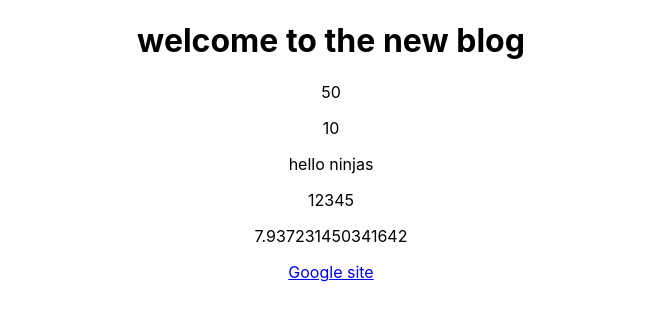
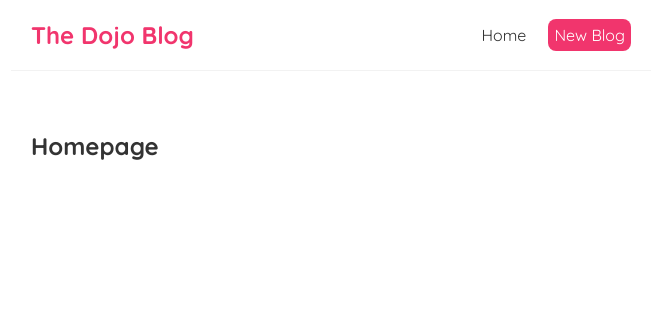
Before and after one commit to Galuz/pruebas-con-react, a React (Create React App) app: page / in a window 1280 px wide. Shown: the top 320 px of the page, without its empty margins (309-971 px from the left). Built offline with nearby package versions, Linux system fonts and the light colour scheme.

Commit message:
tutorial 6. styles.

```diff
--- a/src/App.css
+++ /dev/null
@@ -1,38 +0,0 @@
-.App {
-  text-align: center;
-}
-
-.App-logo {
-  height: 40vmin;
-  pointer-events: none;
-}
-
-@media (prefers-reduced-motion: no-preference) {
-  .App-logo {
-    animation: App-logo-spin infinite 20s linear;
-  }
-}
-
-.App-header {
-  background-color: #282c34;
-  min-height: 100vh;
-  display: flex;
-  flex-direction: column;
-  align-items: center;
-  justify-content: center;
-  font-size: calc(10px + 2vmin);
-  color: white;
-}
-
-.App-link {
-  color: #61dafb;
-}
-
-@keyframes App-logo-spin {
-  from {
-    transform: rotate(0deg);
-  }
-  to {
-    transform: rotate(360deg);
-  }
-}
--- a/src/App.js
+++ b/src/App.js
@@ -1,21 +1,12 @@
-import './App.css';
+import Navbar from './Navbar'
+import Home from './Home'
 
 function App() {
-  const title = 'welcome to the new blog'
-  const likes = 50
-  /* const person = { name: 'yoshi', age: 30 } */
-  const link = 'http://www.google.com'
   return (
     <div className="App">
+      <Navbar />
       <div className="content">
-        <h1>{ title }</h1>
-        <p>{ likes }</p>
-        {/* <p>{ person }</p> */}
-        <p>{ 10 }</p>
-        <p>{ 'hello ninjas' }</p>
-        <p>{ [1,2,3,4,5] }</p>
-        <p>{ Math.random() * 10 }</p>
-        <a href={link}>Google site</a>
+        <Home />
       </div>
     </div>
   );
--- /dev/null
+++ b/src/Home.js
@@ -0,0 +1,9 @@
+const Home = () => {
+    return (
+        <div className="home">
+            <h2>Homepage</h2>
+        </div>
+    );
+}
+
+export default Home;
--- a/src/Navbar.js
+++ b/src/Navbar.js
@@ -4,7 +4,11 @@
             <h1>The Dojo Blog</h1>
             <div className="links">
                 <a href="/">Home</a>
-                <a href="/">New Blog</a>
+                <a href="/create" style={{
+                    color: "white",
+                    backgroundColor: "#f1356d",
+                    borderRadius: '8px'
+                }}>New Blog</a>
             </div>
         </nav>
     );
--- a/src/index.css
+++ b/src/index.css
@@ -1,13 +1,35 @@
-body {
+@import url('https://fonts.googleapis.com/css2?family=Quicksand:wght@300;400;500;600;700&display=swap');
+
+/* base styles */
+* {
   margin: 0;
-  font-family: -apple-system, BlinkMacSystemFont, 'Segoe UI', 'Roboto', 'Oxygen',
-    'Ubuntu', 'Cantarell', 'Fira Sans', 'Droid Sans', 'Helvetica Neue',
-    sans-serif;
-  -webkit-font-smoothing: antialiased;
-  -moz-osx-font-smoothing: grayscale;
+  font-family: "Quicksand";
+  color: #333;
 }
-
-code {
-  font-family: source-code-pro, Menlo, Monaco, Consolas, 'Courier New',
-    monospace;
+.navbar {
+  padding: 20px;
+  display: flex;
+  align-items: center;
+  max-width: 600px;
+  margin: 0 auto;
+  border-bottom: 1px solid #f2f2f2;
 }
+.navbar h1 {
+  color: #f1356d;
+}
+.navbar .links {
+  margin-left: auto;
+}
+.navbar a {
+  margin-left: 16px;
+  text-decoration: none;
+  padding: 6px;
+}
+.navbar a:hover {
+  color: #f1356d;
+}
+.content {
+  max-width: 600px;
+  margin: 40px auto;
+  padding: 20px;
+}
```
